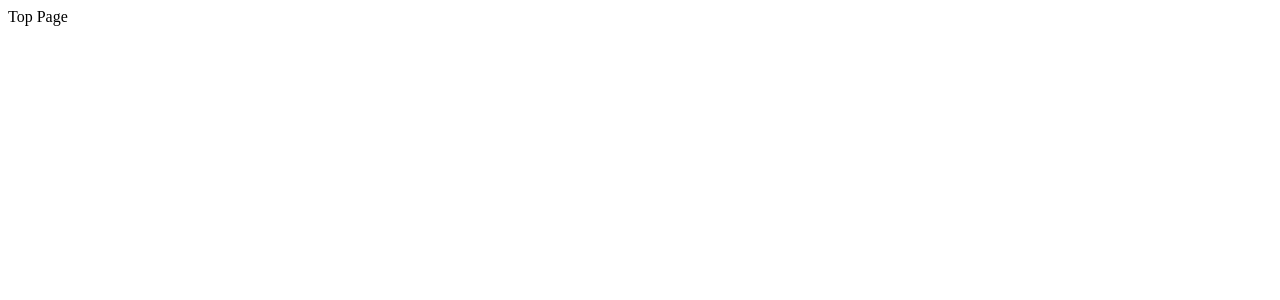
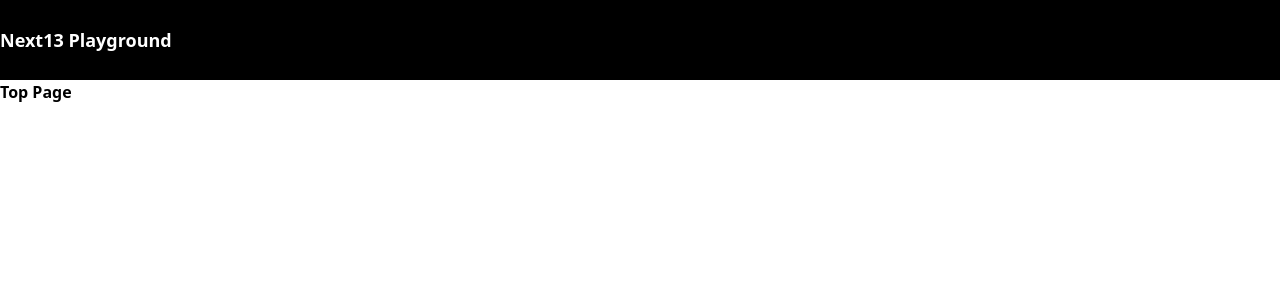
Before and after one commit to Taiji-Kondo/nex13-sample, a Next.js app: page / in a window 1280 px wide. Shown: the top 300 px of the page. Built offline with nearby package versions, Linux system fonts and the light colour scheme.

Commit message:
chore: Styling

```diff
--- a/src/app/layout.tsx
+++ b/src/app/layout.tsx
@@ -1,4 +1,7 @@
+import '@/app/styles/globals.css'
+
 import {ReactNode} from "react";
+import {BaseHeader} from "@/components/header/BaseHeader";
 
 export default function RootLayout({
   children,
@@ -8,7 +11,12 @@ export default function RootLayout({
   return (
     <html lang="jp">
       <head />
-      <body>{children}</body>
+      <body>
+        <BaseHeader />
+        <main>
+          {children}
+        </main>
+      </body>
     </html>
   )
 }
--- a/src/app/page.tsx
+++ b/src/app/page.tsx
@@ -1,7 +1,9 @@
 export default function Home() {
   return (
-    <main>
-      Top Page
-    </main>
+    <div className={'container mx-auto'}>
+      <h2 className={'font-bold text-md'}>
+        Top Page
+      </h2>
+    </div>
   )
 }
```
